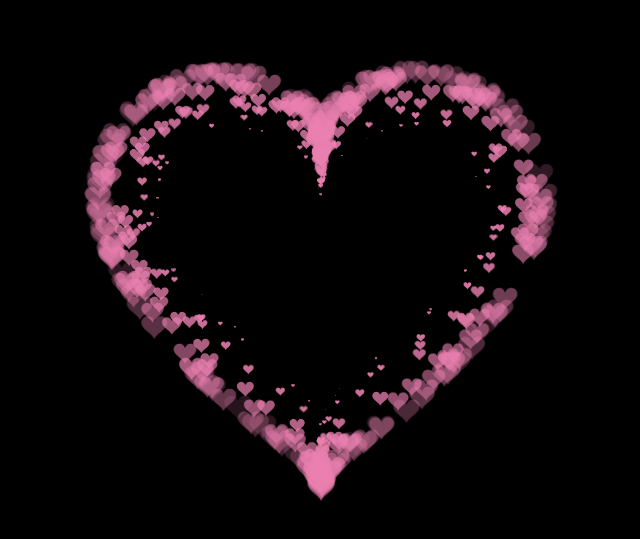
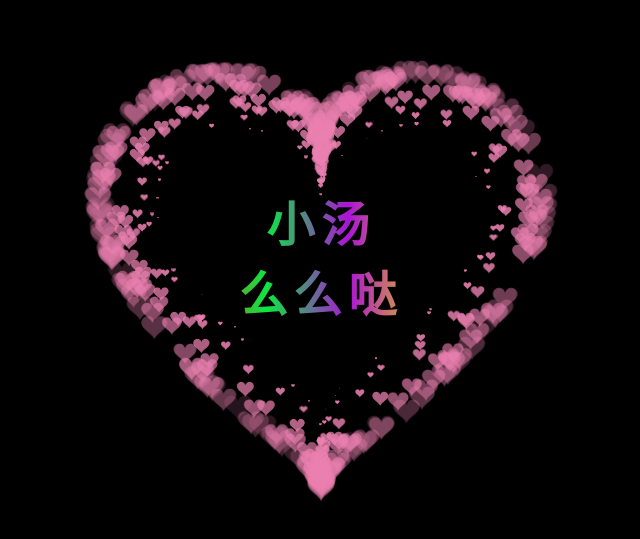
Before and after one commit to bulusiming/bulusiming.github.io, a plain HTML site: page index.html in a window 1280 px wide. Shown: the part 123-662 px from the top of the page, without its empty margins (319-959 px from the left). Drawn offline with Linux system fonts and the light colour scheme.

Commit message:
Update index.html

```diff
--- a/index.html
+++ b/index.html
@@ -20,10 +20,44 @@
             width: 100%;
             height: 100%;
         }
+
+        .textDiv {
+            position: fixed;
+            z-index: 999;
+            top: 0;
+            color: rgb(242, 235, 235);
+            left: 50%;
+            top: 50%;
+            transform: translate(-50%, -65%);
+            text-align: center;
+            font: normal bold 3rem '幼圆';
+
+            letter-spacing: 0.4rem;
+            background-image: -webkit-linear-gradient(left, #ac14d6, #E6D205 25%, #d94310 50%, #0be842 75%, #ac14d6);
+            -webkit-text-fill-color: transparent;
+            -webkit-background-clip: text;
+            -webkit-background-size: 200% 100%;
+            -webkit-animation: maskedAnimation 3s infinite linear;
+
+        }
+
+        @keyframes maskedAnimation {
+            0% {
+                background-position: 0 0;
+            }
+
+            100% {
+                background-position: -100% 0;
+            }
+        }
     </style>
 </head>
 
 <body>
+    <div class="textDiv">
+        小汤<br>
+        么么哒
+    </div>
     <canvas id="pinkboard"></canvas>
     <script>
         /*
@@ -254,6 +288,9 @@
                 canvas.height = canvas.clientHeight;
             }
             window.onresize = onResize;
+            function textChange() {
+                console.log(111)
+            }
 
             // delay rendering bootstrap
             setTimeout(function () {
```
